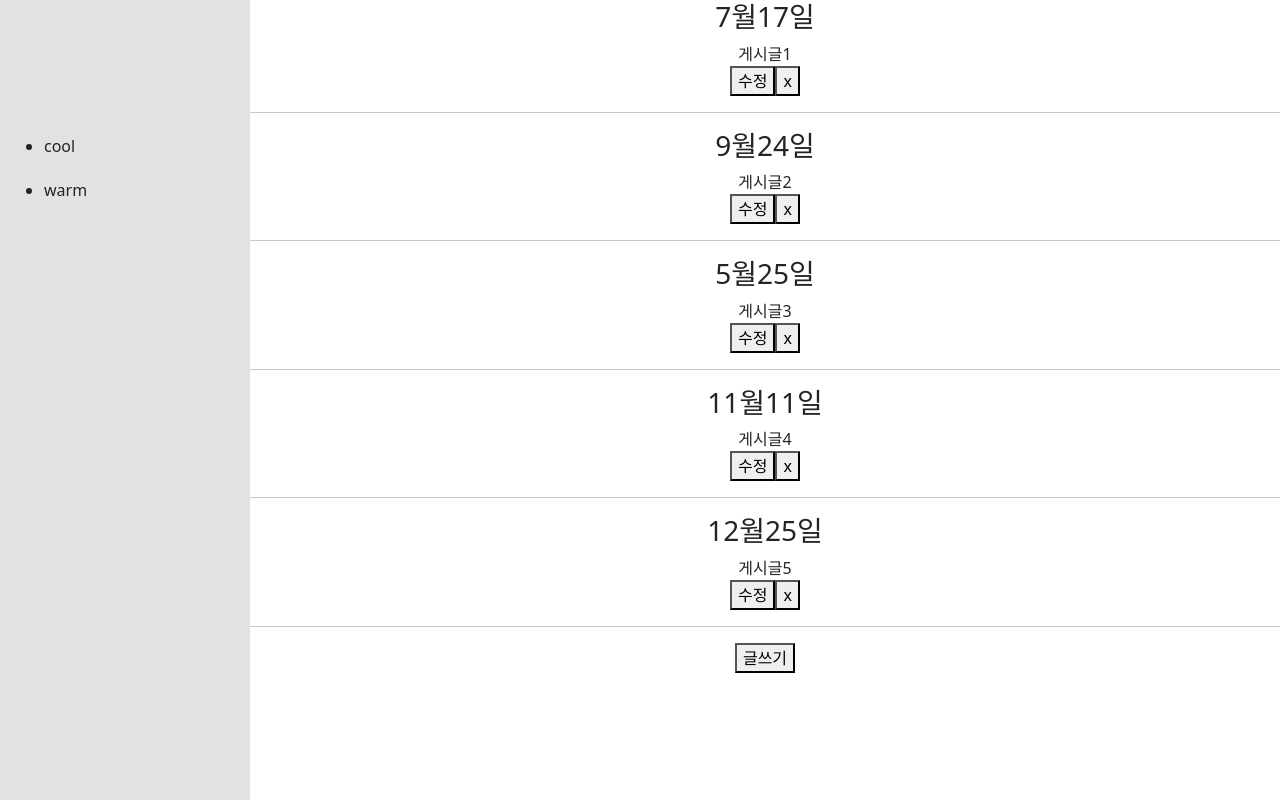
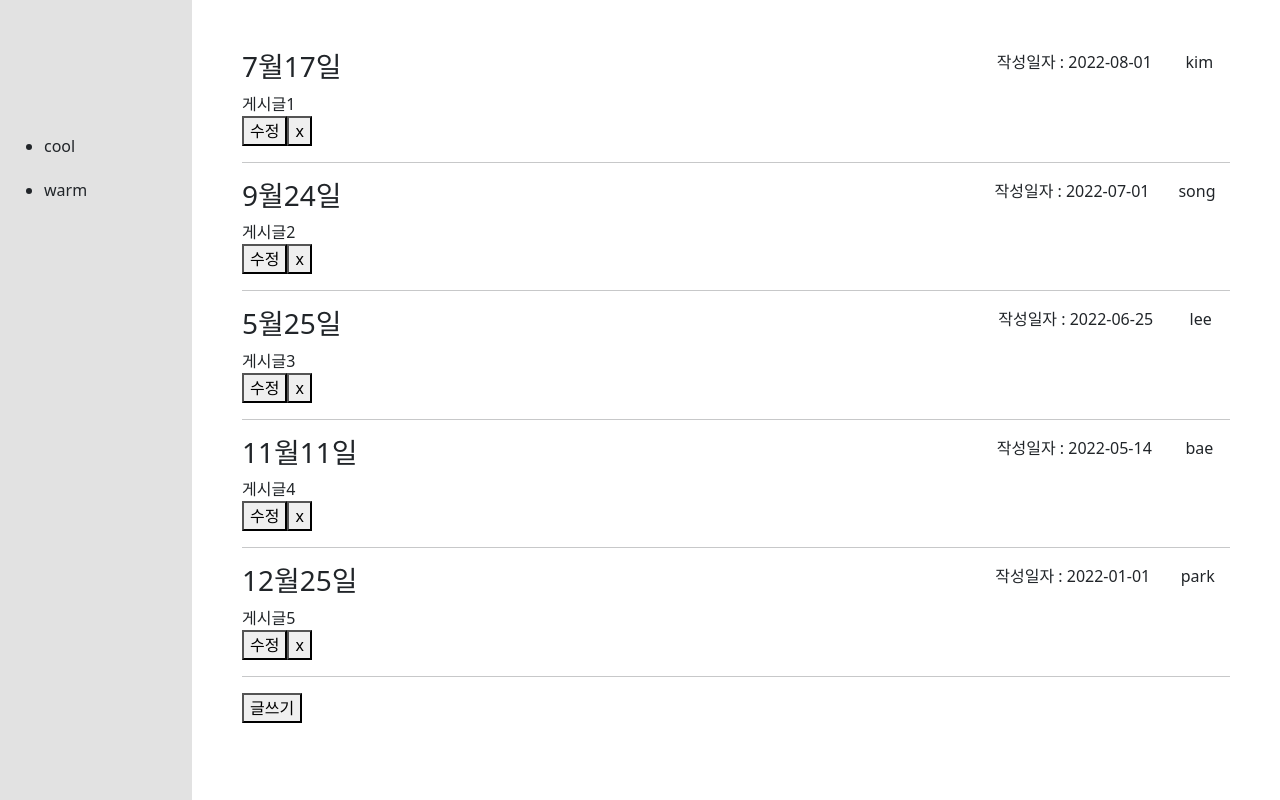
Before and after one commit to Project-MyTone/MyTone_Front, a React (Create React App) app: page /board in a window 1280 px wide. Built offline with nearby package versions, Linux system fonts and the light colour scheme.

Commit message:
update board

```diff
--- a/src/components/board/Article.js
+++ b/src/components/board/Article.js
@@ -2,7 +2,7 @@ import { useSelector } from 'react-redux'
 import { useNavigate } from 'react-router'
 import { useDispatch } from 'react-redux'
 import { deleteArticle } from '../../store.js'
-
+import './Article.css'
 function Article(props) {
     let state = useSelector((state) => { return state })
     let navigate = useNavigate()
@@ -15,14 +15,20 @@ function Article(props) {
         findedState=state.article.filter((e)=>e.board==props.category);
     }
     return (
-        <div style={{ textAlign: 'center' }}>
-
+        <div style={{padding:"50px",width:"85%",height:'100vh'}}>
             {
                 findedState.map((a, i) => {
                     return (
                         <div key={i}>
-                            <h3> {a.title}</h3>
+                            <div style={{display:'flex',justifyContent:'space-between'}}>
+                                <h3> {a.title}</h3>
+                                <div style={{display:'flex',width:'250px',justifyContent:'space-around'}}>
+                                    <div>작성일자 : {a.create_at}</div>
+                                    <div>{a.user}</div>
+                                </div>
+                            </div>
                             <div>{a.content}</div>
+
                             <button onClick={() => { navigate('/edit/' + a.id) }}>수정</button>
                             <button onClick={() => { dispatch(deleteArticle(a.id)) }}>x</button>
                             <hr></hr>
--- a/src/components/board/BoardMain.css
+++ b/src/components/board/ArticleCategory.css
@@ -1,6 +1,5 @@
 .category{
-    width: 250px;
+    width: 15%;
     background-color: #E2E2E2;
     height: 100vh;
-    float: left;
 }
--- a/src/components/board/ArticleCategory.js
+++ b/src/components/board/ArticleCategory.js
@@ -1,13 +1,13 @@
 import { useState } from 'react'
 import {useSelector} from 'react-redux'
 import { useNavigate } from 'react-router'
-
+import './ArticleCategory.css'
 
 function ArticleCategory(props){
     let state = useSelector((state)=>{return state})
 
     return(
-        <>
+        <div className='category'>
             <ul style={{position:"relative",top:"134px",paddingLeft:"44px",margin:"0px"}}>
             {
                 state.articleCategory.map((a,i)=>{
@@ -17,7 +17,7 @@ function ArticleCategory(props){
                 })
             }
             </ul>
-        </>
+        </div>
     )
 }
 
--- a/src/components/board/BoardMain.js
+++ b/src/components/board/BoardMain.js
@@ -5,15 +5,13 @@ import {useParams} from 'react-router-dom'
 import { useState } from 'react'
 import Article from './Article.js'
 import ArticleCategory from './ArticleCategory.js'
-import './BoardMain.css'
+
 
 function BoardMain(){
     let [category,setCategory] =  useState(-1);
     return(
-        <div>
-            <div className='category'>
-                <ArticleCategory setCategory={setCategory}></ArticleCategory>
-            </div>
+        <div style={{display:'flex'}}>
+            <ArticleCategory setCategory={setCategory}></ArticleCategory>
             <Article category={category}></Article>
         </div>
     )
--- a/src/store.js
+++ b/src/store.js
@@ -9,11 +9,11 @@ let articleCategory = createSlice({
 let article = createSlice({
     name : 'article',
     initialState : [
-        {id:0, title:'7월17일', content:'게시글1',img:'', board:'0',user:'kim'},
-        {id:1, title:'9월24일', content:'게시글2',img:'',board:'1',user:'song'},
-        {id:2, title:'5월25일', content:'게시글3',img:'', board:'1',user:'lee'},
-        {id:3, title:'11월11일', content:'게시글4',img:'', board:'0',user:'bae'},
-        {id:4, title:'12월25일', content:'게시글5',img:'', board:'1',user:'park'},
+        {id:0, title:'7월17일', content:'게시글1',img:'', board:'0',user:'kim',create_at:'2022-08-01'},
+        {id:1, title:'9월24일', content:'게시글2',img:'',board:'1',user:'song',create_at:'2022-07-01'},
+        {id:2, title:'5월25일', content:'게시글3',img:'', board:'1',user:'lee',create_at:'2022-06-25'},
+        {id:3, title:'11월11일', content:'게시글4',img:'', board:'0',user:'bae',create_at:'2022-05-14'},
+        {id:4, title:'12월25일', content:'게시글5',img:'', board:'1',user:'park',create_at:'2022-01-01'},
     ],
     reducers :{
         addArticle(state,action){
```
Also changed, not shown: src/components/board/Article.css (added).
